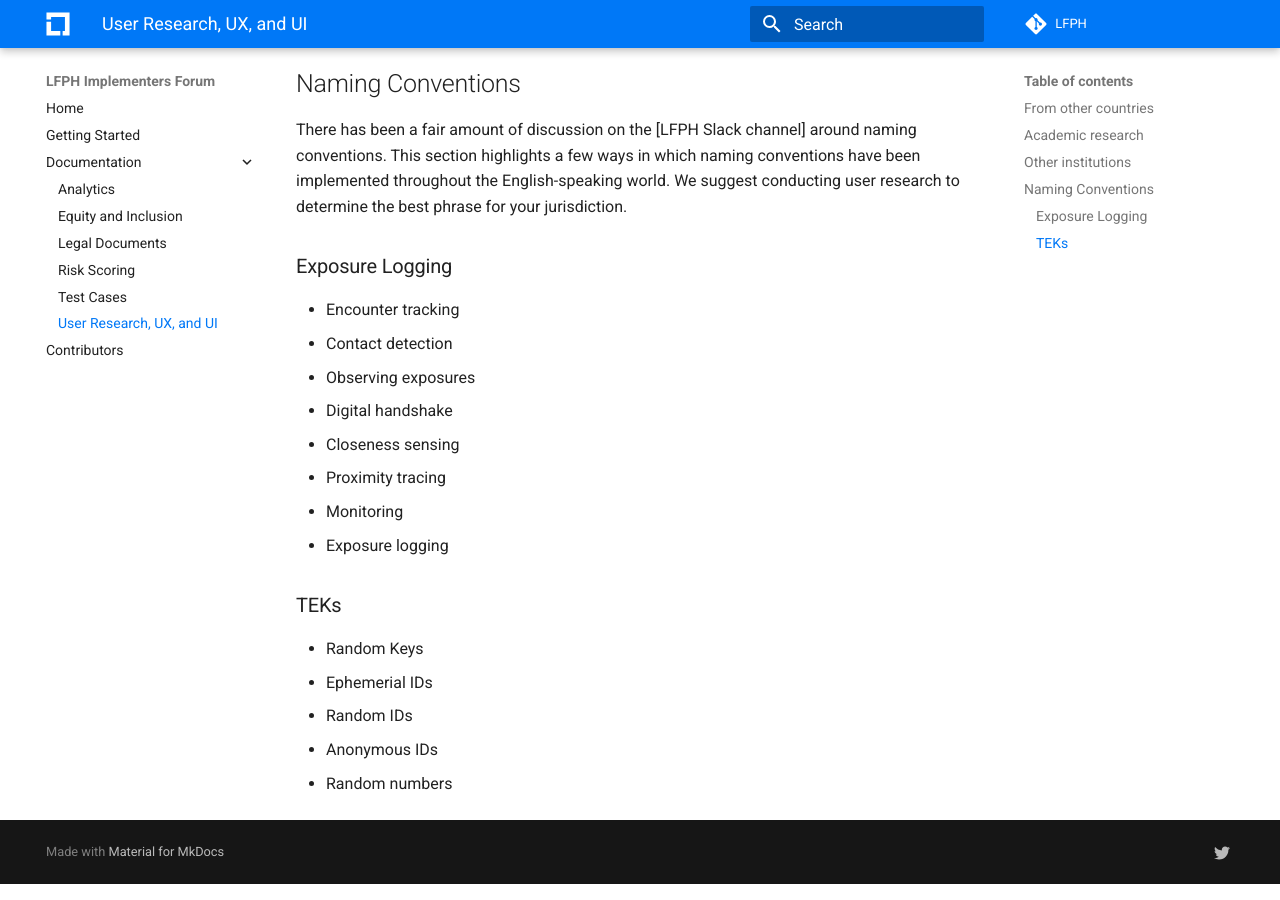
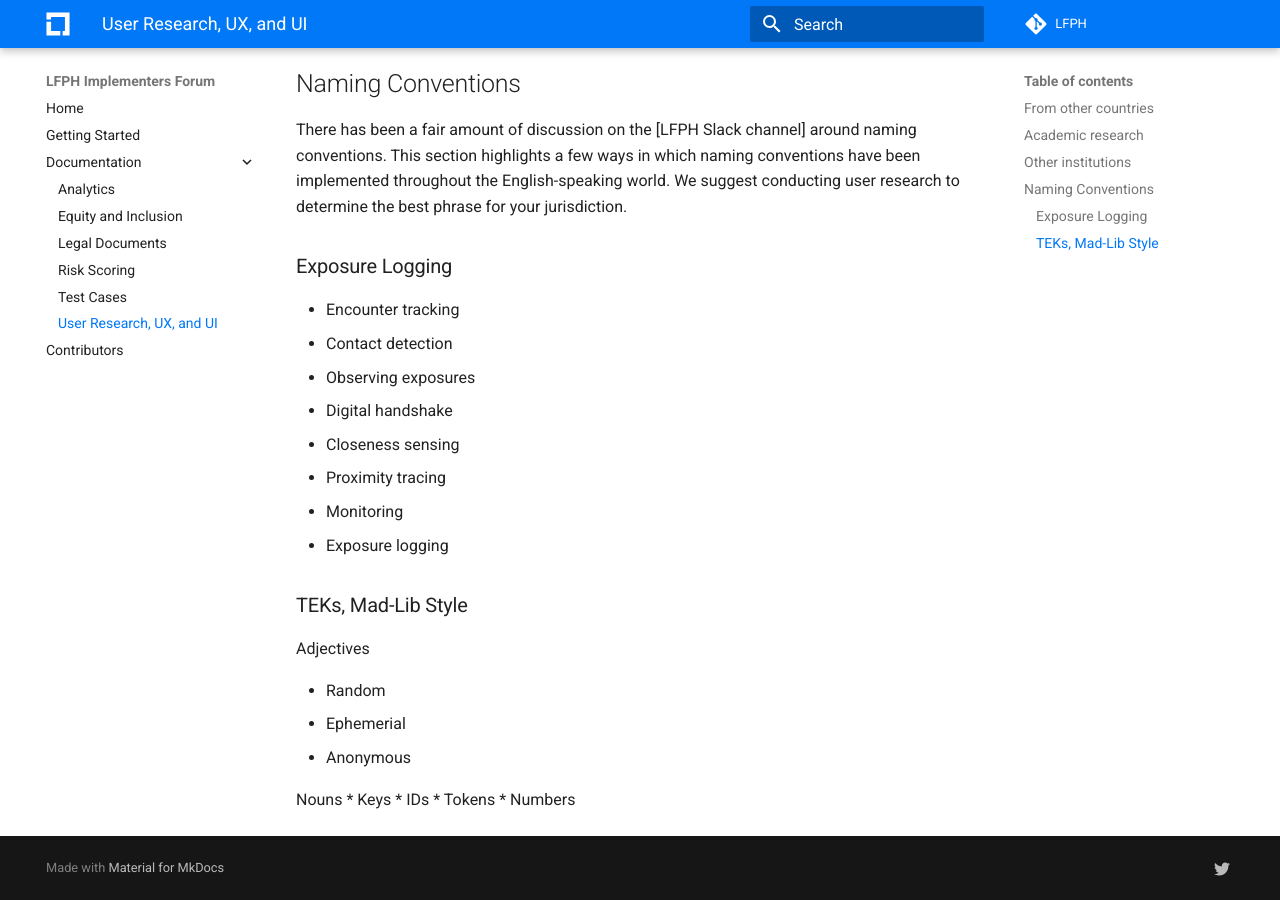
Before and after one commit to lfph/implementers-forum, an MkDocs documentation site: the page built from docs/user-research.md, in a window 1280 px wide and 900 px high, scrolled down 1220 px. Built offline with MkDocs 1.6.1 and Material for MkDocs 9.7.7, drawn with Linux system fonts in a browser that asks for light colours; comment, search, counter and statistics services are not loaded.

Commit message:
update TEK language section

```diff
--- a/docs/user-research.md
+++ b/docs/user-research.md
@@ -44,10 +44,16 @@ There has been a fair amount of discussion on the [LFPH Slack channel] around na
 * Monitoring
 * Exposure logging
 
-### TEKs
+### TEKs, Mad-Lib Style
 
-* Random Keys
-* Ephemerial IDs
-* Random IDs
-* Anonymous IDs
-* Random numbers
+Adjectives
+
+* Random
+* Ephemerial
+* Anonymous
+
+Nouns
+* Keys
+* IDs
+* Tokens
+* Numbers
```
